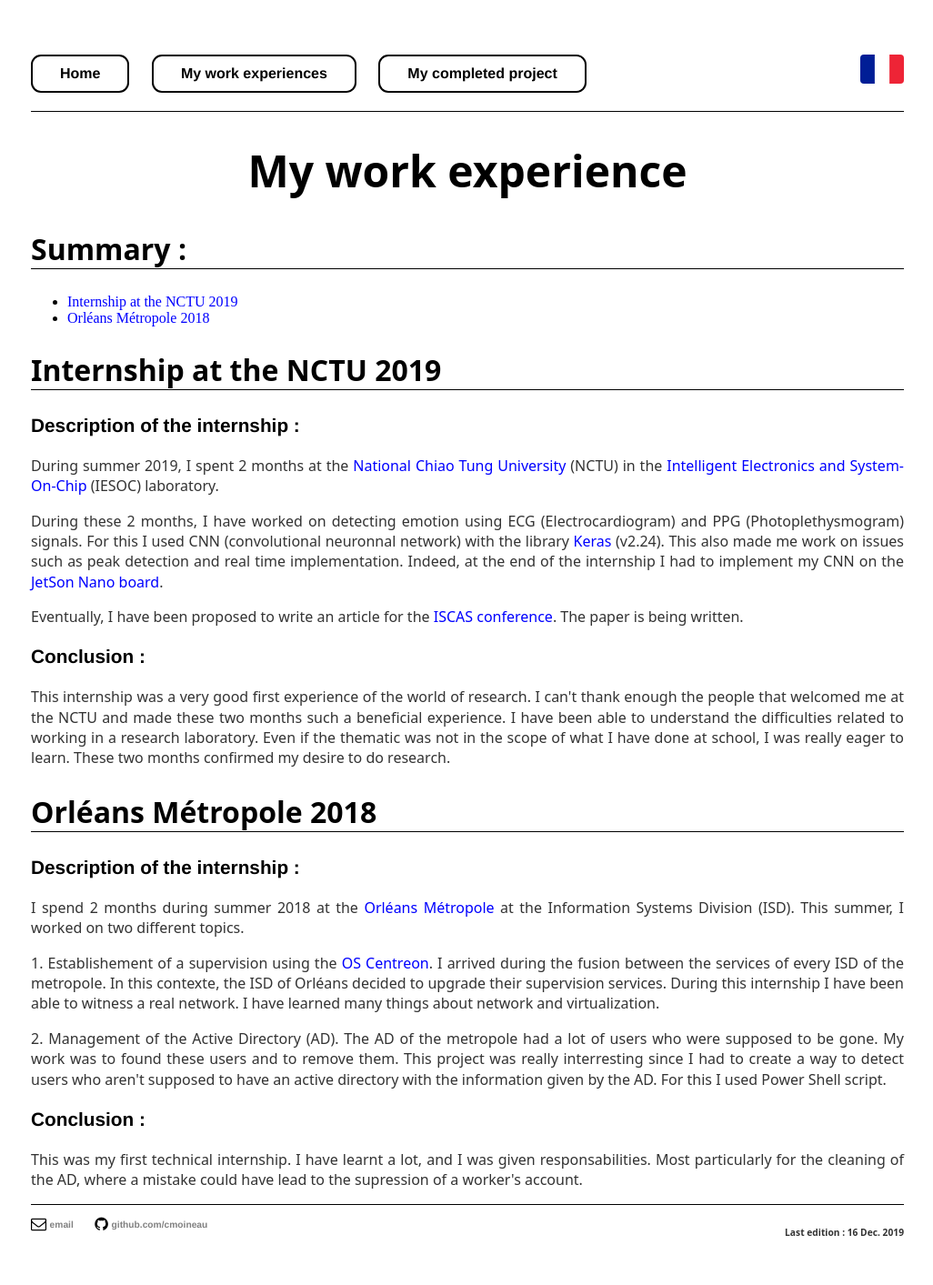
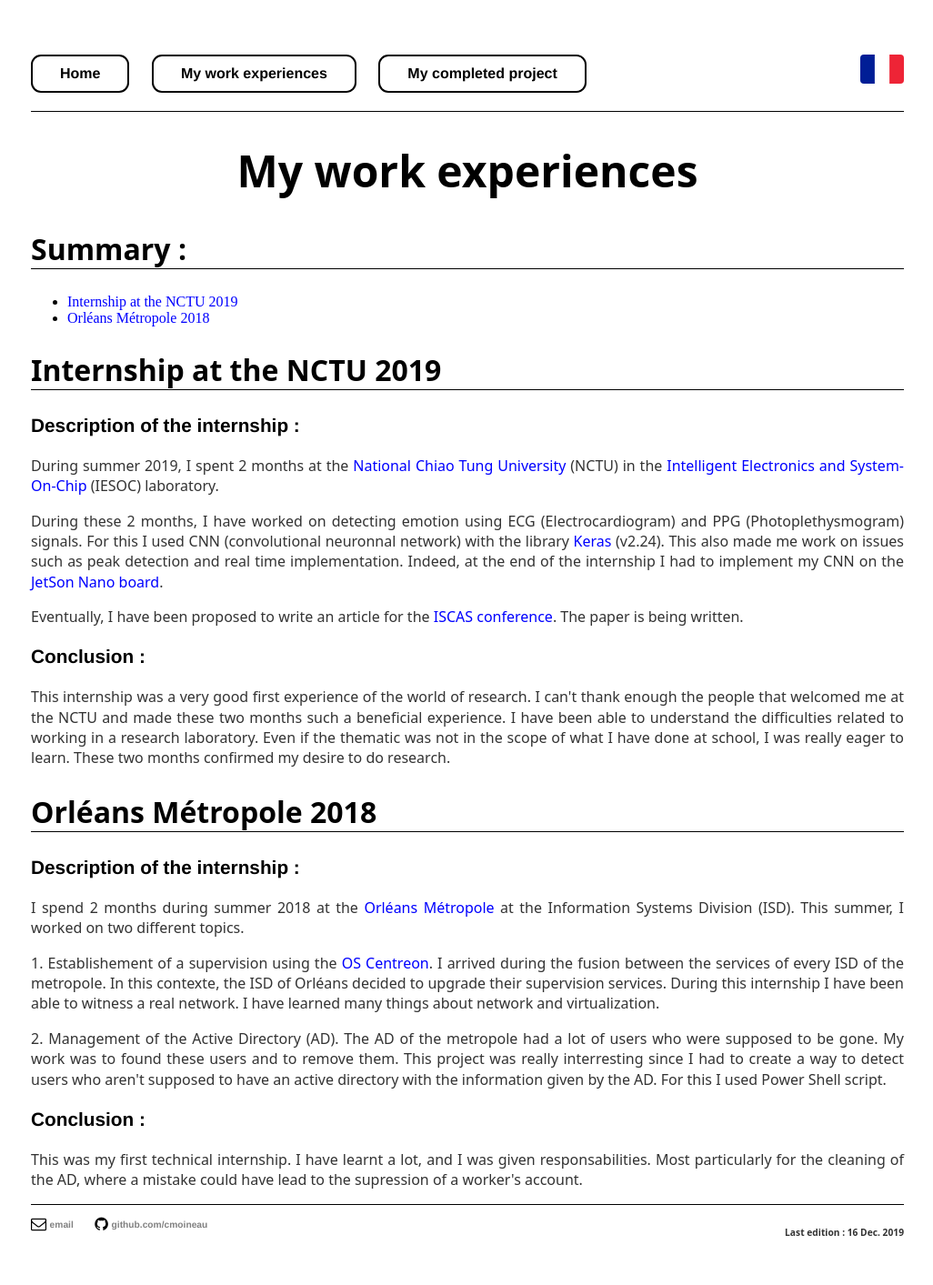
Before and after one commit to cmoineau/cmoineau.github.io, a Jekyll site: the page built from internship/index.html, in a window 1280 px wide. Shown: the whole page at 91% size, without its empty margins (126-1152 px from the left). Built offline with Jekyll 4.4.1, drawn with Linux system fonts in a browser that asks for light colours.

Commit message:
Adding a missing 's'

```diff
--- a/internship/index.html
+++ b/internship/index.html
@@ -3,7 +3,7 @@
 title: Cyril MOINEAU
 ---
 	<div class="blurb">
-		<h1>My work experience</h1>
+		<h1>My work experiences</h1>
 		<h2>Summary :</h2>
 		<ul>
 			<li><a href="#NCTU">Internship at the NCTU 2019</a></li>
```
